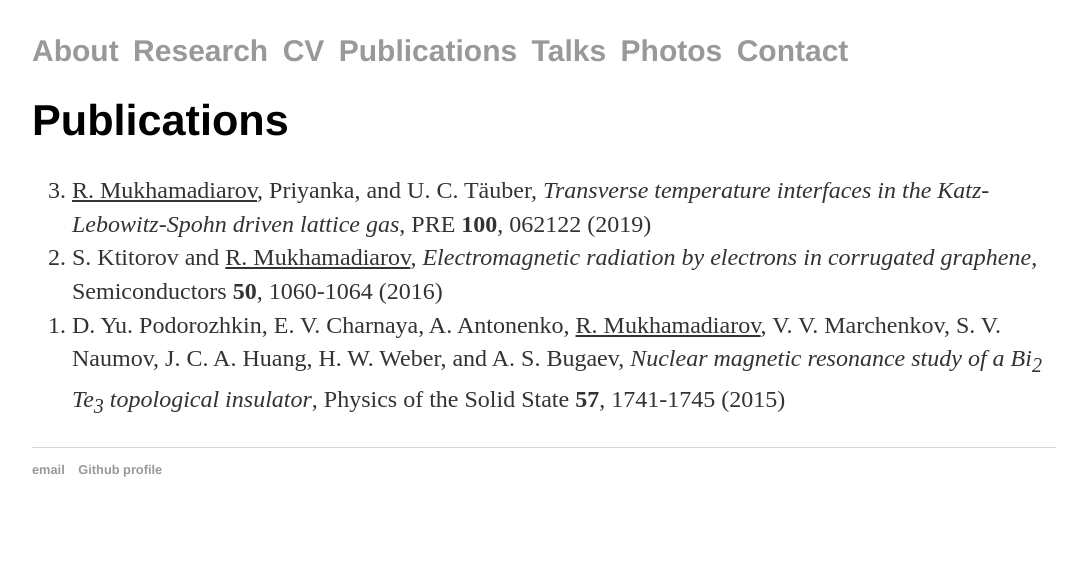
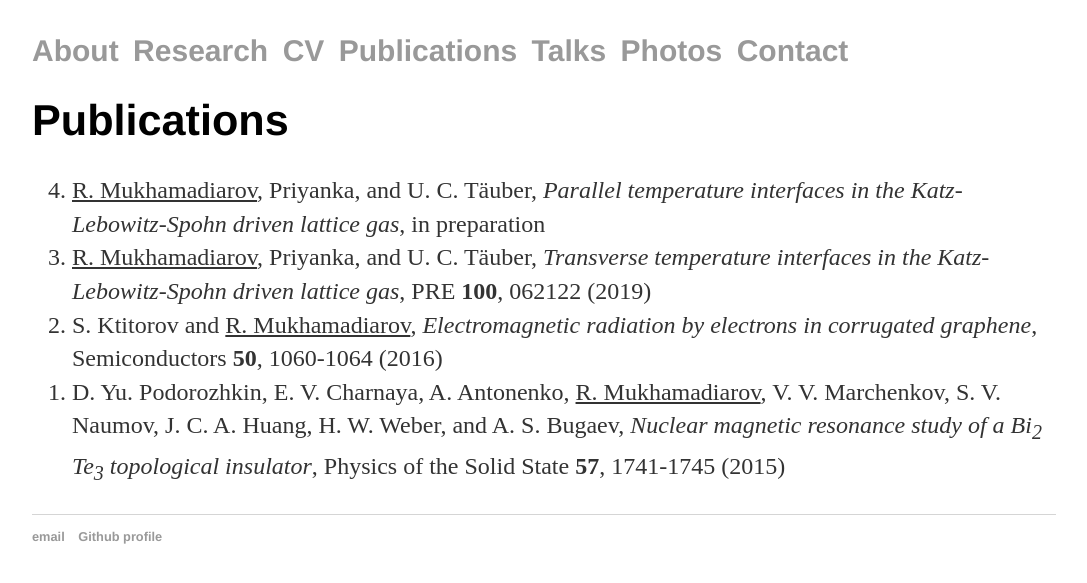
Before and after one commit to RusFortunat/mukhamadiarov, a Jekyll site: the page built from publications/index.html, in a window 1280 px wide. Shown: the top 583 px of the page, without its empty margins (96-1183 px from the left). Built offline with Jekyll 4.4.1, drawn with Linux system fonts in a browser that asks for light colours.

Commit message:
Update index.html

```diff
--- a/publications/index.html
+++ b/publications/index.html
@@ -5,6 +5,7 @@ title: Publications
 <h1>{{ page.title }}</h1>
   <div class="publications">
       <ol reversed type="1">
+        <li><u>R. Mukhamadiarov</u>, Priyanka, and U. C. Täuber, <i>Parallel temperature interfaces in the Katz-Lebowitz-Spohn driven lattice gas</i>, in preparation </li>
         <li><u>R. Mukhamadiarov</u>, Priyanka, and U. C. Täuber, <i>Transverse temperature interfaces in the Katz-Lebowitz-Spohn driven lattice gas</i>, PRE <b>100</b>, 062122 (2019) </li>
         <li>S. Ktitorov and <u>R. Mukhamadiarov</u>, <i>Electromagnetic radiation by electrons in corrugated graphene</i>, Semiconductors <b>50</b>, 1060-1064 (2016)</li>
         <li>D. Yu. Podorozhkin, E. V. Charnaya, A. Antonenko, <u>R. Mukhamadiarov</u>, V. V. Marchenkov, S. V. Naumov, J. C. A. Huang, H. W. Weber, and A. S. Bugaev, <i>Nuclear magnetic resonance study of a Bi<sub>2</sub> Te<sub>3</sub> topological insulator</i>, Physics of the Solid State <b>57</b>, 1741-1745 (2015)</li>
```
